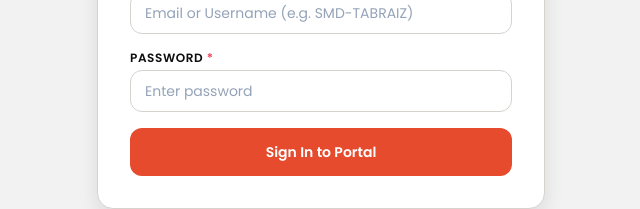
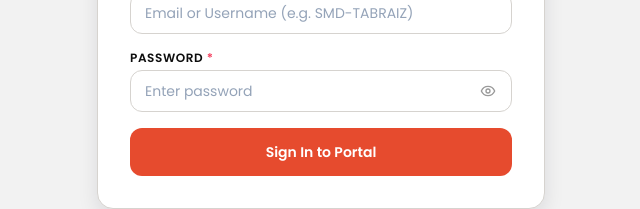
Before and after one commit to smd-tabraiz/Codex-4.O-Registration---Payment-Portal, a React (Vite) app in the folder client/: page /login in a window 1280 px wide. Shown: the part 481-690 px from the top of the page, without its empty margins (319-959 px from the left). Built offline with nearby package versions, Linux system fonts and the light colour scheme; no server answers.

Commit message:
Password

```diff
--- a/client/src/components/AuthModal.jsx
+++ b/client/src/components/AuthModal.jsx
@@ -1,5 +1,5 @@
 import React, { useState } from 'react';
-import { X, LogIn, UserPlus, Terminal } from 'lucide-react';
+import { X, LogIn, UserPlus, Terminal, Eye, EyeOff } from 'lucide-react';
 import { GoogleLogin } from '@react-oauth/google';
 import api from '../api/axiosInstance';
 
@@ -14,6 +14,7 @@ const AuthModal = ({ isOpen, onClose, onAuthSuccess }) => {
   const [name, setName] = useState('');
   const [email, setEmail] = useState('');
   const [password, setPassword] = useState('');
+  const [showPassword, setShowPassword] = useState(false);
   const [rollNo, setRollNo] = useState('');
   const [year, setYear] = useState('2nd');
   const [branch, setBranch] = useState('CSE');
@@ -219,14 +220,24 @@ const AuthModal = ({ isOpen, onClose, onAuthSuccess }) => {
             <label className="block text-xs font-semibold text-[#0D0D0D] uppercase tracking-wider mb-1">
               Password <span className="text-rose-500">*</span>
             </label>
+            <div className="relative">
               <input
-              type="password"
+                type={showPassword ? "text" : "password"}
                 required
                 placeholder="Enter password"
                 value={password}
                 onChange={(e) => setPassword(e.target.value)}
-              className="w-full px-3 py-2.5 rounded-xl bg-white border border-[#D6D3CF] text-[#0D0D0D] text-xs placeholder-[#94A3B8] focus:border-[#E64B2E] focus:ring-2 focus:ring-blue-100 focus:outline-none transition-all"
+                className="w-full px-3 py-2.5 pr-10 rounded-xl bg-white border border-[#D6D3CF] text-[#0D0D0D] text-xs placeholder-[#94A3B8] focus:border-[#E64B2E] focus:ring-2 focus:ring-blue-100 focus:outline-none transition-all"
               />
+              <button
+                type="button"
+                onClick={() => setShowPassword(!showPassword)}
+                className="absolute right-3 top-1/2 -translate-y-1/2 text-[#9A9A9A] hover:text-[#0D0D0D] p-1 transition-colors cursor-pointer"
+                title={showPassword ? "Hide password" : "Show password"}
+              >
+                {showPassword ? <EyeOff className="w-3.5 h-3.5" /> : <Eye className="w-3.5 h-3.5" />}
+              </button>
+            </div>
           </div>
 
           {!isLogin && (
--- a/client/src/pages/AdminPage.jsx
+++ b/client/src/pages/AdminPage.jsx
@@ -1,12 +1,13 @@
 import React, { useState } from 'react';
 import AdminDashboard from '../components/AdminDashboard';
-import { Lock, ShieldCheck, User } from 'lucide-react';
+import { Lock, ShieldCheck, User, Eye, EyeOff } from 'lucide-react';
 import api from '../api/axiosInstance';
 
 const AdminPage = () => {
   const [adminToken, setAdminToken] = useState(localStorage.getItem('codex_admin_token') || '');
   const [username, setUsername] = useState('SMD-TABRAIZ');
   const [password, setPassword] = useState('');
+  const [showPassword, setShowPassword] = useState(false);
   const [loading, setLoading] = useState(false);
   const [error, setError] = useState('');
 
@@ -87,14 +88,24 @@ const AdminPage = () => {
               <label className="block text-xs font-semibold text-[#0D0D0D] uppercase tracking-wider mb-2">
                 Admin Password <span className="text-rose-500">*</span>
               </label>
+              <div className="relative">
                 <input
-                type="password"
+                  type={showPassword ? "text" : "password"}
                   required
                   placeholder="Enter password (Shamstabraiz@100251)"
                   value={password}
                   onChange={(e) => setPassword(e.target.value)}
-                className="w-full px-4 py-3 rounded-xl bg-white border border-[#D6D3CF] text-[#0D0D0D] text-sm focus:border-[#E64B2E] focus:ring-2 focus:ring-blue-100 focus:outline-none transition-all"
+                  className="w-full px-4 py-3 pr-11 rounded-xl bg-white border border-[#D6D3CF] text-[#0D0D0D] text-sm focus:border-[#E64B2E] focus:ring-2 focus:ring-blue-100 focus:outline-none transition-all"
                 />
+                <button
+                  type="button"
+                  onClick={() => setShowPassword(!showPassword)}
+                  className="absolute right-3 top-1/2 -translate-y-1/2 text-[#9A9A9A] hover:text-[#0D0D0D] p-1 transition-colors cursor-pointer"
+                  title={showPassword ? "Hide password" : "Show password"}
+                >
+                  {showPassword ? <EyeOff className="w-4 h-4" /> : <Eye className="w-4 h-4" />}
+                </button>
+              </div>
             </div>
 
             <button
--- a/client/src/pages/LoginPage.jsx
+++ b/client/src/pages/LoginPage.jsx
@@ -1,7 +1,7 @@
 import React, { useState } from 'react';
 import { useNavigate } from 'react-router-dom';
 import { GoogleLogin } from '@react-oauth/google';
-import { Terminal, LogIn, UserPlus } from 'lucide-react';
+import { Terminal, LogIn, UserPlus, Eye, EyeOff } from 'lucide-react';
 import api from '../api/axiosInstance';
 
 const LoginPage = ({ onAuthSuccess }) => {
@@ -13,6 +13,7 @@ const LoginPage = ({ onAuthSuccess }) => {
   // Form inputs
   const [email, setEmail] = useState('');
   const [password, setPassword] = useState('');
+  const [showPassword, setShowPassword] = useState(false);
 
   // Registration inputs
   const [name, setName] = useState('');
@@ -266,14 +267,24 @@ const LoginPage = ({ onAuthSuccess }) => {
             <label className="block text-xs font-semibold text-[#0D0D0D] uppercase tracking-wider mb-1">
               Password <span className="text-rose-500">*</span>
             </label>
+            <div className="relative">
               <input
-              type="password"
+                type={showPassword ? "text" : "password"}
                 required
                 placeholder="Enter password"
                 value={password}
                 onChange={(e) => setPassword(e.target.value)}
-              className="w-full px-3.5 py-2.5 rounded-xl bg-white border border-[#D6D3CF] text-[#0D0D0D] text-sm placeholder-[#94A3B8] focus:border-[#E64B2E] focus:ring-2 focus:ring-blue-100 focus:outline-none transition-all"
+                className="w-full px-3.5 py-2.5 pr-10 rounded-xl bg-white border border-[#D6D3CF] text-[#0D0D0D] text-sm placeholder-[#94A3B8] focus:border-[#E64B2E] focus:ring-2 focus:ring-blue-100 focus:outline-none transition-all"
               />
+              <button
+                type="button"
+                onClick={() => setShowPassword(!showPassword)}
+                className="absolute right-3 top-1/2 -translate-y-1/2 text-[#9A9A9A] hover:text-[#0D0D0D] p-1 transition-colors cursor-pointer"
+                title={showPassword ? "Hide password" : "Show password"}
+              >
+                {showPassword ? <EyeOff className="w-4 h-4" /> : <Eye className="w-4 h-4" />}
+              </button>
+            </div>
           </div>
 
           {!isLogin && (
```
Lines whose indentation alone changed are shown as unchanged.
